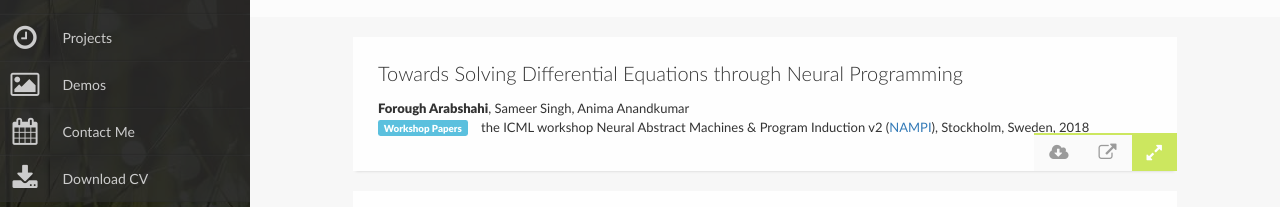
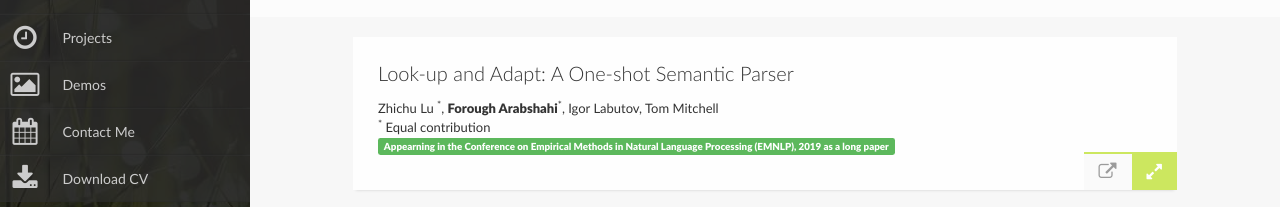
Before and after one commit to ForoughA/ForoughA.github.io, a plain HTML site: page publication.html in a window 1280 px wide. Shown: the part 403-610 px from the top of the page. Drawn offline with Linux system fonts and the light colour scheme; files whose address does not match are found by name.

Commit message:
new publication

```diff
--- a/publication.html
+++ b/publication.html
@@ -189,6 +189,31 @@
                                     <div class="row">
                                         <div class="col-md-12">
                                             <div class="pitems">
+
+                                                <div class="item mix cpaper" data-year="2019">
+                                                    <div class="pubmain">
+                                                        <div class="pubassets">
+
+                                                            <a href="#" class="pubcollapse">
+                                                                <i class="fa fa-expand"></i>
+                                                            </a>
+                                                            <a href="https://github.com/zhichul/lookup-and-adapt-parser-data" class="tooltips" title="Data" target="_blank">
+                                                                <i class="fa fa-external-link"></i>
+                                                            </a>
+                                                        </div>
+
+                                                        <h4 class="pubtitle">Look-up and Adapt: A One-shot Semantic Parser</h4>
+                                                        <div class="pubauthor">Zhichu Lu <sup>*</sup>, <strong>Forough Arabshahi</strong><sup>*</sup>, Igor Labutov, Tom Mitchell</div>
+                                                        <div class="pubauthor"> <sup>*</sup> Equal contribution
+                                                        </div>
+                                                        <div class="pubcite"><span class="label label-success"> Appearning in the Conference on Empirical Methods in Natural Language Processing (EMNLP), 2019 as a long paper</div>
+
+                                                    </div>
+                                                    <div class="pubdetails">
+                                                        <h4>Abstract</h4>
+                                                        <p>Computing devices have recently become capable of interacting with their end users via natural language. However, they can only operate within a limited "supported" domain of discourse and fail drastically when faced with an out-of-domain utterance, mainly due to the limitations of their semantic parser. In this paper, we propose a semantic parser that generalizes to out-of-domain examples by learning a general strategy for parsing an unseen utterance through adapting the logical forms of seen utterances, instead of learning to generate a logical form from scratch. Our parser maintains a memory consisting of a representative subset of the seen utterances paired with their logical forms. Given an unseen utterance, our parser works by looking up a similar utterance from the memory and adapting its logical form until it fits the unseen utterance. Moreover, we present a data generation strategy for constructing utterance-logical form pairs from different domains. Our results show an improvement of up to 68.8\% on one-shot parsing under two different evaluation settings compared to the baselines.</p>
+                                                    </div>
+                                                </div>
 
                                                 <div class="item mix cpaper" data-year="2018">
                                                     <div class="pubmain">
```
